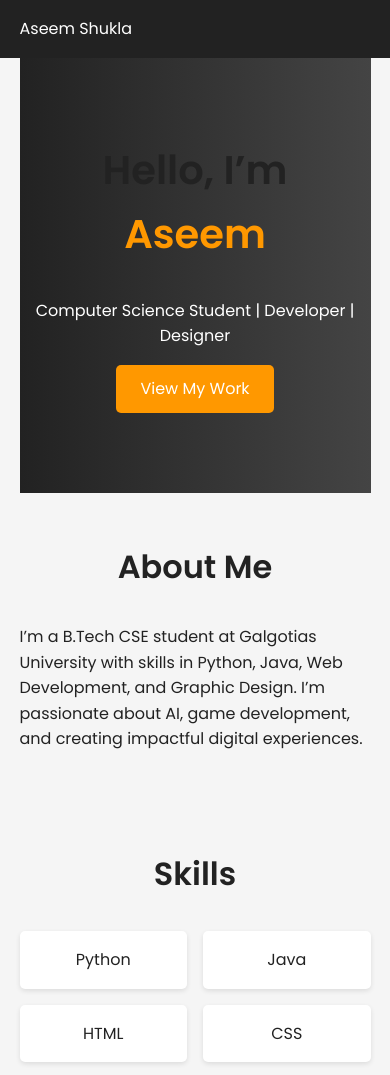
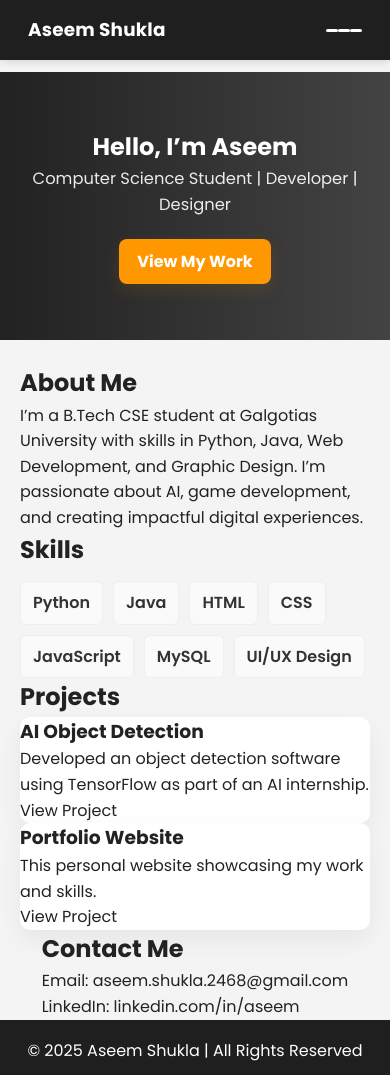
Before and after one commit to DarkifinityCode/aseem-portfolio, a plain HTML site: page index.html in a window 390 px wide. Shown: the top 1075 px of the page. Drawn offline with Linux system fonts and the light colour scheme.

Commit message:
Update styles.css

```diff
--- a/styles.css
+++ b/styles.css
@@ -1,176 +1,412 @@
-/* General Styles */
-* {
-    margin: 0;
-    padding: 0;
-    box-sizing: border-box;
+/* ---------- fonts ---------- */
+@import url('https://fonts.googleapis.com/css2?family=Poppins:wght@400;600;700&display=swap');
+
+/* ---------- reset ---------- */
+* { box-sizing: border-box; margin: 0; padding: 0; }
+html, body { height: 100%; }
+
+/* ---------- base ---------- */
+body {
+  font-family: 'Poppins', Arial, sans-serif;
+  background: #f4f4f4;
+  color: #222;
+  line-height: 1.6;
+  -webkit-font-smoothing: antialiased;
+  -moz-osx-font-smoothing: grayscale;
+  padding-top: 72px; /* ensure content not hidden under fixed nav */
 }
 
-body {
-    font-family: 'Poppins', sans-serif;
-    background: #f5f5f5;
-    color: #222;
-    line-height: 1.6;
+/* ---------- NAV ---------- */
+nav {
+  display: flex;
+  justify-content: space-between; /* logo left, links right */
+  align-items: center;
+  padding: 14px 28px;
+  background-color: #1f1f1f;
+  position: fixed;
+  top: 0;
+  left: 0;
+  right: 0;
+  height: 60px;
+  z-index: 1000;
+  box-shadow: 0 2px 8px rgba(0,0,0,0.12);
 }
 
-/* Navigation */
-header {
-    background: #222;
-    color: white;
-    padding: 1rem 0;
-    position: sticky;
-    top: 0;
-    z-index: 1000;
+.logo {
+  color: #fff;
+  font-weight: 700;
+  font-size: 1.15rem;
+  letter-spacing: 0.2px;
 }
 
-nav {
-    display: flex;
-    justify-content: space-between;
-    align-items: center;
-    width: 90%;
-    margin: auto;
+/* nav links (desktop) */
+.nav-links {
+  display: flex;
+  gap: 26px;
+  list-style: none;
+  align-items: center;
 }
 
-nav h1 {
-    font-size: 1.5rem;
+.nav-links li a {
+  color: #fff;
+  text-decoration: none;
+  font-weight: 600;
+  transition: color .18s ease;
+  padding: 6px 0;
 }
 
-nav ul {
-    list-style: none;
-    display: flex;
-    gap: 1.5rem;
+.nav-links li a:hover,
+.nav-links li a.active {
+  color: #ff9800;
 }
 
-nav a {
-    text-decoration: none;
-    color: white;
-    transition: color 0.3s;
+/* hamburger (hidden on desktop) */
+.hamburger {
+  display: none; /* shown on mobile via media queries */
+  width: 36px;
+  height: 24px;
+  justify-content: center;
+  align-items: center;
+  cursor: pointer;
 }
 
-nav a:hover {
-    color: #ff9800;
+.hamburger div {
+  width: 22px;
+  height: 2px;
+  background: #fff;
+  margin: 3px 0;
 }
 
-/* Hero Section */
+/* ---------- HERO ---------- */
 .hero {
-    background: linear-gradient(to right, #222, #444);
-    color: white;
-    text-align: center;
-    padding: 5rem 1rem;
+  background: linear-gradient(90deg, #222 0%, #434343 100%);
+  color: #fff;
+  padding: 4.5rem 1.25rem;
+  text-align: center;
+  margin: 0 auto 1.5rem;
 }
 
-.hero h2 {
-    font-size: 2.5rem;
+.hero h1 {
+  font-size: 2.6rem;
+  font-weight: 700;
+  margin-bottom: .6rem;
 }
 
-.hero span {
-    color: #ff9800;
+.hero h1 span { color: #ff9800; }
+
+.hero p {
+  font-size: 1.02rem;
+  margin-bottom: 1.25rem;
+  color: rgba(255,255,255,0.9);
 }
 
 .btn {
-    display: inline-block;
-    margin-top: 1rem;
-    padding: 0.7rem 1.5rem;
-    background: #ff9800;
-    color: white;
-    border-radius: 5px;
-    text-decoration: none;
-    transition: background 0.3s;
+  display: inline-block;
+  background: #ff9800;
+  color: white;
+  padding: 10px 18px;
+  border-radius: 8px;
+  text-decoration: none;
+  font-weight: 700;
+  box-shadow: 0 6px 18px rgba(255,152,0,0.12);
+  transition: transform .12s ease, box-shadow .12s ease;
 }
 
-.btn:hover {
-    background: #e68900;
+.btn:hover { transform: translateY(-3px); }
+
+/* ---------- SECTION CARDS ---------- */
+.section-card {
+  max-width: 1100px;
+  margin: 1.5rem auto;
+  background: #fff;
+  border-radius: 10px;
+  padding: 28px;
+  box-shadow: 0 8px 26px rgba(0,0,0,0.06);
 }
 
-/* Sections */
-section {
-    width: 90%;
-    margin: auto;
-    padding: 3rem 0;
+/* headings inside cards */
+.section-card h2 {
+  font-size: 1.6rem;
+  margin-bottom: 0.9rem;
 }
 
-h2 {
-    text-align: center;
-    margin-bottom: 2rem;
-    font-size: 2rem;
-    color: #222;
-}
-
-/* Skills */
+/* ---------- SKILLS ---------- */
 .skills-grid {
-    display: grid;
-    grid-template-columns: repeat(auto-fit, minmax(120px, 1fr));
-    gap: 1rem;
-    text-align: center;
+  display: flex;
+  flex-wrap: wrap;
+  gap: 10px;
+  margin-top: 12px;
 }
 
 .skills-grid span {
-    background: white;
-    padding: 1rem;
-    border-radius: 5px;
-    box-shadow: 0 2px 5px rgba(0,0,0,0.1);
+  background: #fafafa;
+  padding: 8px 12px;
+  border-radius: 6px;
+  border: 1px solid #eee;
+  font-weight: 600;
+  color: #333;
 }
 
-/* Projects */
-.project-grid {
-    display: grid;
-    grid-template-columns: repeat(auto-fit, minmax(250px, 1fr));
-    gap: 2rem;
+/* ---------- PROJECT GRID ---------- */
+.projects-grid {
+  display: grid;
+  grid-template-columns: repeat(auto-fit, minmax(280px, 1fr));
+  gap: 18px;
 }
 
 .project-card {
-    background: white;
-    padding: 1.5rem;
-    border-radius: 5px;
-    box-shadow: 0 2px 5px rgba(0,0,0,0.1);
+  background: #fff;
+  border-radius: 10px;
+  overflow: hidden;
+  display: flex;
+  flex-direction: column;
+  box-shadow: 0 10px 26px rgba(0,0,0,0.06);
 }
 
-.project-card h3 {
-    margin-bottom: 0.5rem;
+.project-card img {
+  width: 100%;
+  height: 180px;
+  object-fit: cover;
+  display: block;
 }
 
-.project-card a {
-    color: #ff9800;
-    text-decoration: none;
+.project-body {
+  padding: 16px;
 }
 
-.project-card a:hover {
-    text-decoration: underline;
+.project-body h3 { margin-bottom: 8px; }
+.project-links a {
+  color: #ff9800;
+  text-decoration: none;
+  font-weight: 700;
 }
 
-/* Contact */
-#contact p {
-    text-align: center;
-    margin-bottom: 1rem;
+/* ---------- CERTIFICATES GRID ---------- */
+.cert-grid {
+  display: grid;
+  gap: 12px;
+  grid-template-columns: repeat(auto-fit, minmax(200px, 1fr));
 }
 
-/* Footer */
-footer {
-    background: #222;
-    color: white;
-    text-align: center;
-    padding: 1rem 0;
-    margin-top: 2rem;
+.cert-thumb {
+  position: relative;
+  border-radius: 8px;
+  overflow: hidden;
+  cursor: pointer;
+  background: #fff;
+  box-shadow: 0 8px 20px rgba(0,0,0,0.05);
 }
 
-/* Responsive */
+.cert-thumb img {
+  width: 100%;
+  height: 160px;
+  object-fit: cover;
+  transition: transform .45s ease, opacity .45s ease;
+}
+
+.cert-thumb:hover img {
+  transform: scale(1.06);
+  opacity: 0.78;
+}
+
+.cert-overlay {
+  position: absolute;
+  left: 0;
+  right: 0;
+  bottom: 0;
+  padding: 0.6rem;
+  background: linear-gradient(180deg, rgba(0,0,0,0) 0%, rgba(0,0,0,0.6) 100%);
+  color: #fff;
+  font-weight: 700;
+}
+
+/* ---------- LIGHTBOX ---------- */
+.lightbox {
+  position: fixed;
+  inset: 0;
+  display: flex;
+  align-items: center;
+  justify-content: center;
+  background: rgba(0,0,0,0.86);
+  z-index: 2000;
+}
+
+.lightbox.hidden { display: none; }
+
+.lightbox-content {
+  max-width: 92%;
+  max-height: 86%;
+  position: relative;
+}
+
+.lightbox-content img {
+  max-width: 100%;
+  max-height: calc(100vh - 160px);
+  border-radius: 6px;
+  display: block;
+}
+
+.lightbox-caption { color: #fff; text-align: center; margin-top: 10px; }
+
+.lightbox-close {
+  position: absolute;
+  top: -16px;
+  right: -16px;
+  width: 40px;
+  height: 40px;
+  background: #fff;
+  border-radius: 50%;
+  border: none;
+  cursor: pointer;
+  font-size: 18px;
+}
+
+/* ---------- FOOTER ---------- */
+footer {
+  text-align: center;
+  padding: 18px 8px;
+  color: #fff;
+  background: #1f1f1f;
+  margin-top: 26px;
+}
+
+/* ---------- RESPONSIVE ---------- */
+@media (max-width: 900px) {
+  .hero h1 { font-size: 2.1rem; }
+  .hero { padding: 3.5rem 1rem; }
+}
+
 @media (max-width: 768px) {
-    nav ul {
-        flex-direction: column;
-        background: #333;
-        position: absolute;
-        top: 60px;
-        right: 0;
-        padding: 1rem;
-        display: none;
-    }
+  /* nav: hide links and show hamburger */
+  .nav-links { display: none; }
+  .nav-links.active {
+    display: flex;
+    flex-direction: column;
+    position: absolute;
+    top: 60px;
+    right: 12px;
+    background: #1f1f1f;
+    width: 200px;
+    padding: 12px;
+    border-radius: 8px;
+    gap: 12px;
+  }
+  .hamburger {
+    display: flex !important; /* FIX: ensure hamburger appears on mobile */
+  }
 
-    nav ul.show {
-        display: flex;
-    }
+  /* fix spacing/alignment in mobile view */
+  .section-card {
+    padding: 18px;
+    margin: 1rem;
+  }
+  .projects-grid { gap: 14px; }
+  .cert-grid { gap: 10px; }
 
-    nav .menu-toggle {
-        display: block;
-        cursor: pointer;
-        color: white;
-    }
+  .project-card img { height: 150px; }
+  .cert-thumb img { height: 120px; }
 }
+
+/* =========================
+   OVERRIDE FIXES — APPEND ONLY
+   - Enforce centered containers
+   - Ensure hero & project widths are constrained
+   - Hamburger bars shown properly (works with div or span inside .hamburger)
+   - Footer sticks to bottom on short pages
+   - Small mobile tweaks
+   ========================= */
+
+:root {
+  --site-max-width: 1100px;
+  --page-padding: 20px;
+}
+
+/* center main sections if they are not already */
+main, .main, .page, .content, .section-card, section {
+  max-width: var(--site-max-width);
+  margin-left: auto;
+  margin-right: auto;
+  padding-left: var(--page-padding);
+  padding-right: var(--page-padding);
+  box-sizing: border-box;
+}
+
+/* hero inner constraint (if there is no explicit inner wrapper it will limit h1/p) */
+.hero h1, .hero p, .hero .btn {
+  max-width: 760px;
+  margin-left: auto;
+  margin-right: auto;
+}
+
+/* force project grid to be centered (parent must be centered by above) */
+.projects-grid {
+  margin-left: 0;
+  margin-right: 0;
+}
+
+/* ensure certificate grid and cards are contained */
+.cert-grid, .projects-grid {
+  width: 100%;
+}
+
+/* hamburger bars: support both div or span children */
+.hamburger > div,
+.hamburger > span {
+  display: block;
+  height: 3px !important;
+  width: 26px !important;
+  background: #fff !important;
+  margin: 5px 0 !important;
+  border-radius: 2px;
+}
+
+/* Make sure hamburger is visible on mobile (strengthen selector) */
+@media (max-width: 768px) {
+  .hamburger {
+    display: flex !important;
+    align-items: center;
+    justify-content: center;
+  }
+}
+
+/* Footer stick: use flex layout if not present already */
+html, body {
+  min-height: 100%;
+}
+body {
+  display: flex;
+  flex-direction: column;
+  min-height: 100vh;
+}
+main { /* ensure your main content area expands */
+  flex: 1 0 auto;
+}
+footer {
+  flex-shrink: 0;
+  margin-top: 0; /* override earlier margin if any */
+}
+
+/* Strong anchor normalization (avoid browser-blue links) */
+a {
+  color: inherit;
+  text-decoration: none;
+}
+
+/* Fix multiple active nav appearance: visual only (JS will control the .active) */
+.nav-links a.active {
+  color: #ff9800;
+  background: rgba(255,152,0,0.06);
+  border-radius: 6px;
+  padding: 6px 8px;
+}
+
+/* small responsive polish */
+@media (max-width: 900px) {
+  .section-card { padding: 20px; margin: 1rem; }
+  .hero h1 { font-size: 2.1rem; }
+}
+
+@media (max-width: 480px) {
+  .hero h1 { font-size: 1.8rem; }
+  .hamburger > div, .hamburger > span { width: 22px; height: 3px; margin: 4px 0; }
+}
```
